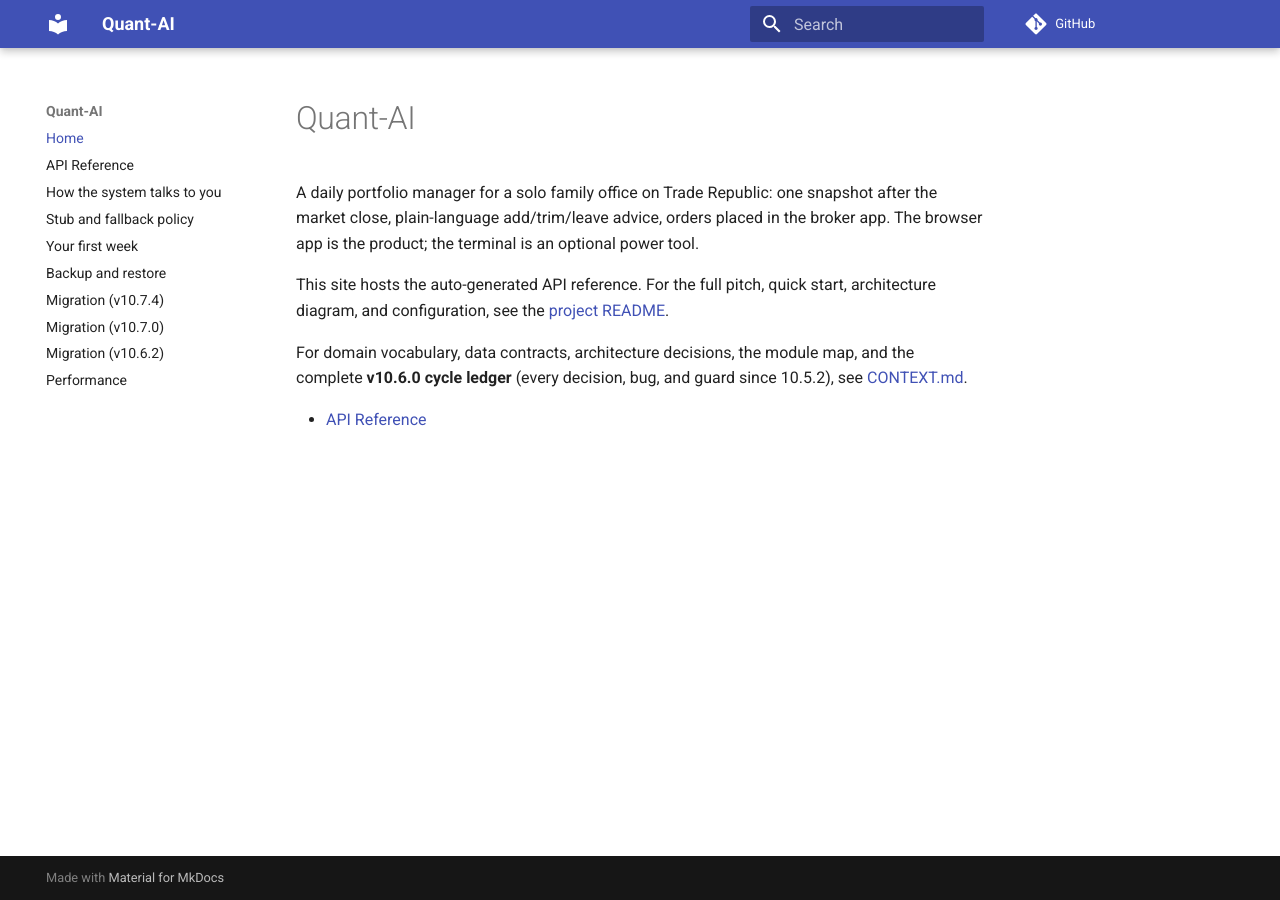
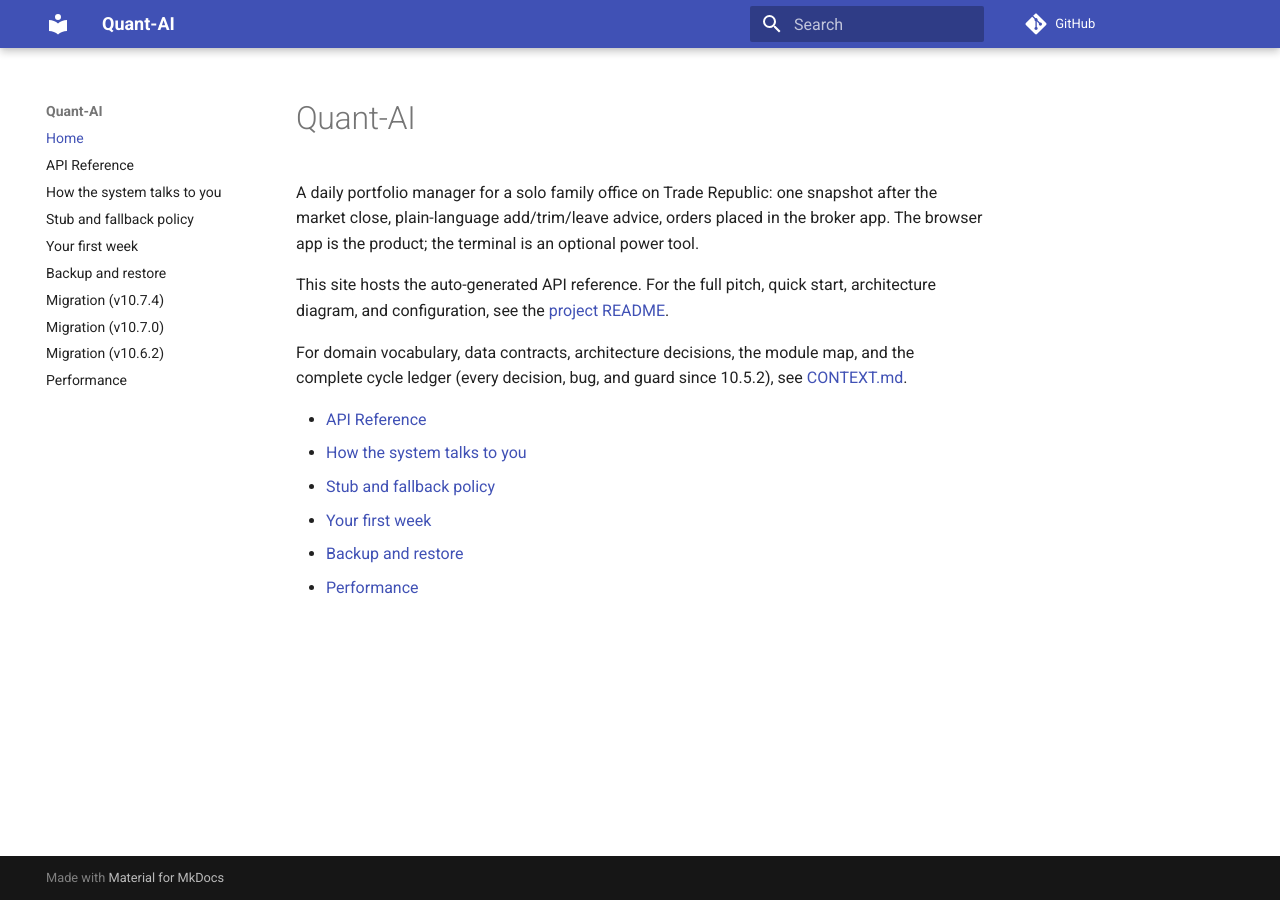
Before and after one commit to akmal523/quant, an MkDocs documentation site: the page built from docs/index.md, in a window 1280 px wide. Built offline with MkDocs 1.6.1 and Material for MkDocs 9.7.7, drawn with Linux system fonts in a browser that asks for light colours; comment, search, counter and statistics services are not loaded.

```diff
--- a/docs/index.md
+++ b/docs/index.md
@@ -10,8 +10,12 @@ start, architecture diagram, and configuration, see the
 [project README](https://github.com/akmal523/quant#readme).
 
 For domain vocabulary, data contracts, architecture decisions, the module map,
-and the complete **v10.6.0 cycle ledger** (every decision, bug, and guard since
-10.5.2), see
+and the complete cycle ledger (every decision, bug, and guard since 10.5.2), see
 [CONTEXT.md](https://github.com/akmal523/quant/blob/main/CONTEXT.md).
 
 - [API Reference](api.md)
+- [How the system talks to you](conversation.md)
+- [Stub and fallback policy](stub_policy.md)
+- [Your first week](first_week.md)
+- [Backup and restore](backup.md)
+- [Performance](performance.md)
```
Also changed, not shown: README.md (+4 -1 lines), pyproject.toml (+14 -2 lines), 6 other files.
